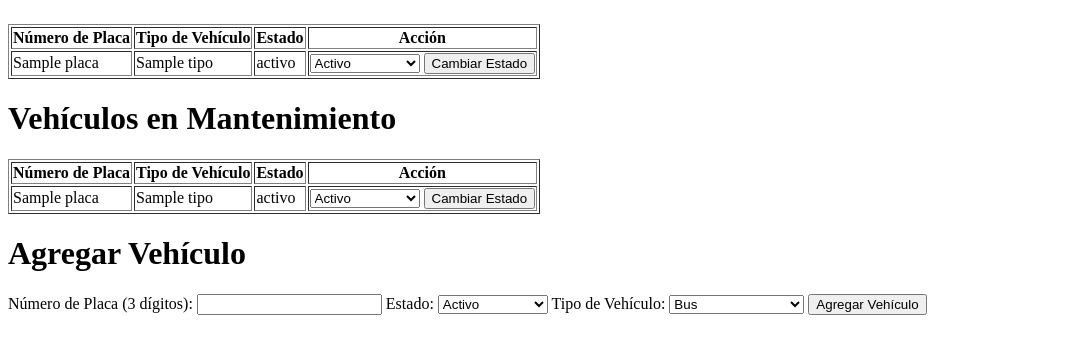
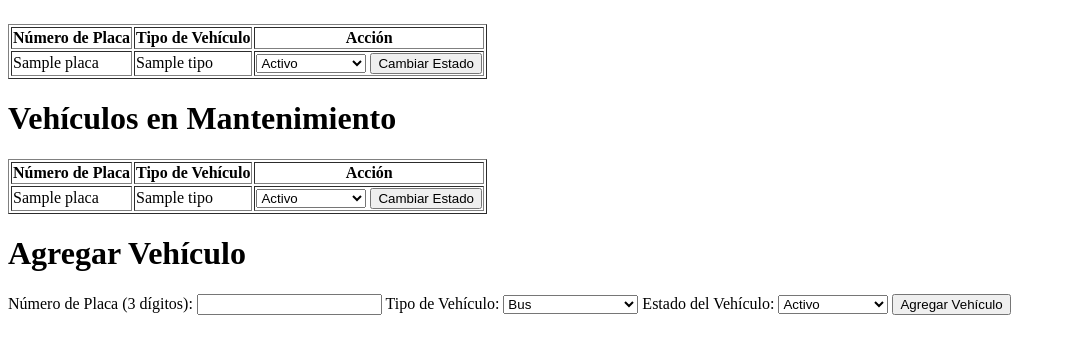
Before and after one commit to BRNDLD/DS_PublicTransitAgency, a Flask app: template MS-mantenimiento/templates/mantenimiento.html in a window 1280 px wide. Shown: the part 56-410 px from the top of the page, without its empty margins (0-1066 px from the left). Run offline with Flask 3, Linux system fonts and the light colour scheme; the template is opened without the code that fills it: most values are stand-ins (such as "Sample title", 1, 10 or a date in 2020).

Commit message:
solucion tabla de vehiculos

```diff
--- a/MS-mantenimiento/templates/mantenimiento.html
+++ b/MS-mantenimiento/templates/mantenimiento.html
@@ -37,7 +37,6 @@
             <tr>
                 <th>Número de Placa</th>
                 <th>Tipo de Vehículo</th>
-                <th>Estado</th>
                 <th>Acción</th>
             </tr>
         </thead>
@@ -46,7 +45,6 @@
                 <tr>
                     <td>{{ vehiculo.placa }}</td>
                     <td>{{ vehiculo.tipo }}</td>
-                    <td>{{ vehiculo.estado }}</td>
                     <td>
                         <form class="cambiar-estado-form" data-placa="{{ vehiculo.placa }}">
                             <select name="nuevo_estado">
@@ -67,7 +65,6 @@
             <tr>
                 <th>Número de Placa</th>
                 <th>Tipo de Vehículo</th>
-                <th>Estado</th>
                 <th>Acción</th>
             </tr>
         </thead>
@@ -76,7 +73,6 @@
                 <tr>
                     <td>{{ vehiculo.placa }}</td>
                     <td>{{ vehiculo.tipo }}</td>
-                    <td>{{ vehiculo.estado }}</td>
                     <td>
                         <form class="cambiar-estado-form" data-placa="{{ vehiculo.placa }}">
                             <select name="nuevo_estado">
@@ -97,12 +93,6 @@
         <label for="placa">Número de Placa (3 dígitos):</label>
         <input type="text" name="placa" required pattern="[0-9]{3}" title="Debe tener 3 dígitos">
 
-    <label for="nuevo_estado">Estado:</label>
-    <select name="nuevo_estado">
-        <option value="activo">Activo</option>
-        <option value="mantenimiento">Mantenimiento</option>
-    </select>
-
         <label for="tipo">Tipo de Vehículo:</label>
         <select name="tipo" id="tipoVehiculoSelect">
             <option value="bus">Bus</option>
@@ -110,6 +100,12 @@
             <option value="taxis">Taxis</option>
             <option value="adaptado">Vehículo Adaptado</option>
             <option value="privado">Transporte Privado</option>
+        </select>
+
+        <label for="estado">Estado del Vehículo:</label>
+        <select name="estado">
+            <option value="activo">Activo</option>
+            <option value="mantenimiento">Mantenimiento</option>
         </select>
 
         <button type="submit" id="agregarButton">Agregar Vehículo</button>
@@ -124,8 +120,8 @@
             $("#agregarVehiculoForm").submit(function (event) {
                 event.preventDefault();
                 const placa = $("input[name='placa']").val();
-                const estado = $("select[name='nuevo_estado']").val();
                 const tipo = $("#tipoVehiculoSelect").val();
+                const estado = $("select[name='estado']").val();
 
                 // Validar que la placa tenga 3 dígitos
                 if (!/^\d{3}$/.test(placa)) {
@@ -140,7 +136,7 @@
                 }
 
                 // Agregar el vehículo a la tabla correspondiente
-                const newRow = "<tr><td>" + placa + "</td><td>" + tipo + "</td><td>" + estado + "</td><td><form class='cambiar-estado-form' data-placa='" + placa + "'><select name='nuevo_estado'><option value='activo'>Activo</option><option value='mantenimiento'>Mantenimiento</option></select><button type='button' class='cambiar-estado-button'>Cambiar Estado</button></form></td></tr>";
+                const newRow = "<tr><td>" + placa + "</td><td>" + tipo + "</td><td><form class='cambiar-estado-form' data-placa='" + placa + "'><select name='nuevo_estado'><option value='activo'>Activo</option><option value='mantenimiento'>Mantenimiento</option></select><button type='button' class='cambiar-estado-button'>Cambiar Estado</button></form></td></tr>";
                 if (estado === 'activo') {
                     $("#active-vehicles").append(newRow);
                 } else if (estado === 'mantenimiento') {
@@ -148,9 +144,8 @@
                 }
 
                 // Realizar una solicitud POST al servidor para agregar el vehículo al JSON
-                $.post('/agregar_vehiculo', { placa: placa, nuevo_estado: estado, tipo: tipo }, function (data) {
-                    // Recargar la página para reflejar los cambios
-                    location.reload();
+                $.post('/agregar_vehiculo', { placa: placa, tipo: tipo, estado: estado }, function (data) {
+                    // No es necesario recargar la página, ya que los cambios se reflejan de inmediato
                 }).fail(function (error) {
                     console.error('Error:', error);
                 });
```
Lines whose indentation alone changed are shown as unchanged.
